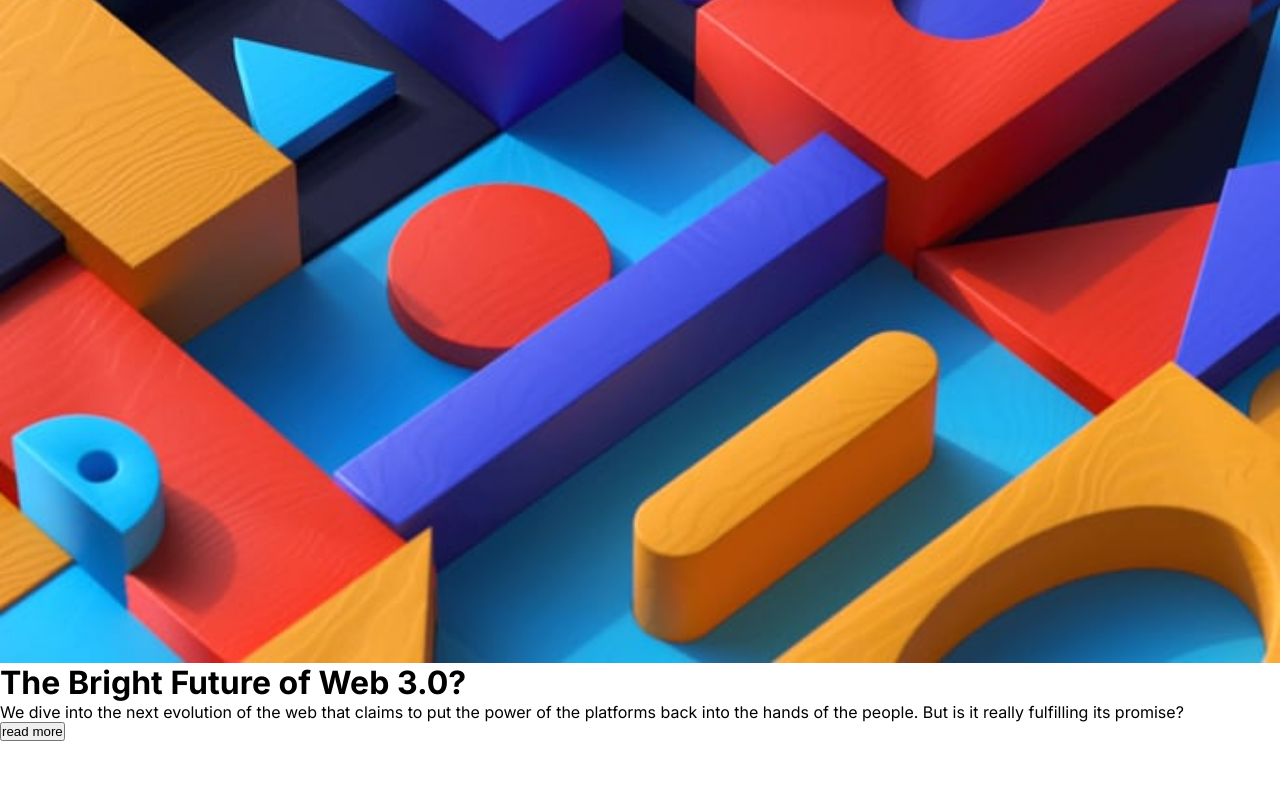
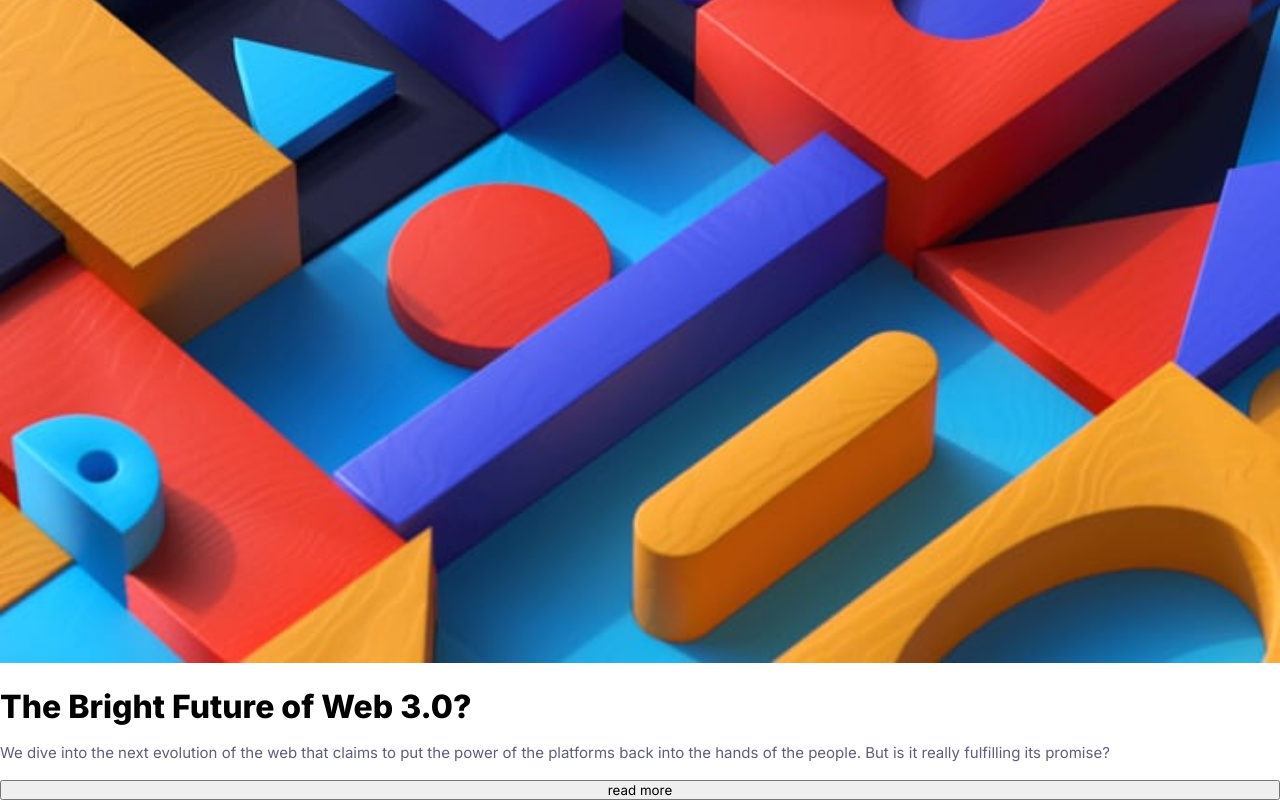
Before and after one commit to SebastianLaka/news-homepage, a Vue app: page / in a window 1280 px wide. Shown: the part 529-1329 px from the top of the page. Before the commit the page ends 1270 px from the top, so only its background shows below. Built offline with nearby package versions, Linux system fonts and the light colour scheme.

Commit message:
Updated reset file in scss to make for selectors one main design system

```diff
--- a/src/assets/sass/reset.scss
+++ b/src/assets/sass/reset.scss
@@ -1,3 +1,5 @@
+@use './fonts.scss' as *;
+@use './colors.scss' as *;
 *,
 *::before,
 *::after {
@@ -10,16 +12,25 @@ h2,
 h3,
 h4,
 h5,
-h6,
+h6{
+  font-family: 'Inter', sans-serif;
+  font-weight: $ultra-bold-weight;
+}
 p,
 a,
-span {
+span{
   font-family: 'Inter', sans-serif;
+  font-size: $main-size;
+  font-weight: $light-weight;
+  color: getColor('dark-grayish-blue');
+  line-height: 150%;
 }
 button {
+  font-family: 'Inter', sans-serif;
   cursor: pointer;
 }
 img {
   display: block;
-  width: 100%;
+  max-width: 100%;
+  height: auto;
 }
--- a/src/components/header/HeaderContent.vue
+++ b/src/components/header/HeaderContent.vue
@@ -17,9 +17,16 @@ const headerImage = ref({
   </header>
 </template>
 <style lang="scss" scoped>
+@use '../../assets/sass/mixins.scss' as *;
 @media (min-width: 375px) {
   .news-header {
     padding-top: 4.5em;
+    @include flex-layout($flex-direction: column);
+    gap: 1.5em 0;
+    .news-header-content {
+      @include flex-layout($flex-direction: column);
+      gap: 1em 0;
+    }
   }
 }
 </style>
--- a/src/components/nav/NavMain.vue
+++ b/src/components/nav/NavMain.vue
@@ -79,6 +79,7 @@ const navItems = ref([
     .mobile-nav {
       @include flex-layout($flex-direction: column, $justify-content: center);
       gap: 1em 0;
+      padding: 1em;
       position: absolute;
       top: 0;
       bottom: 0;
```
